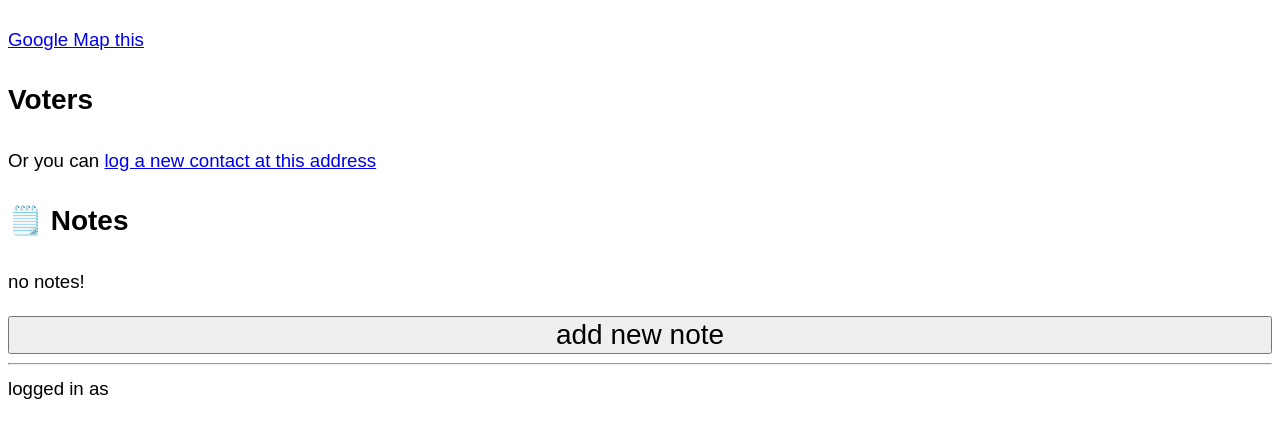
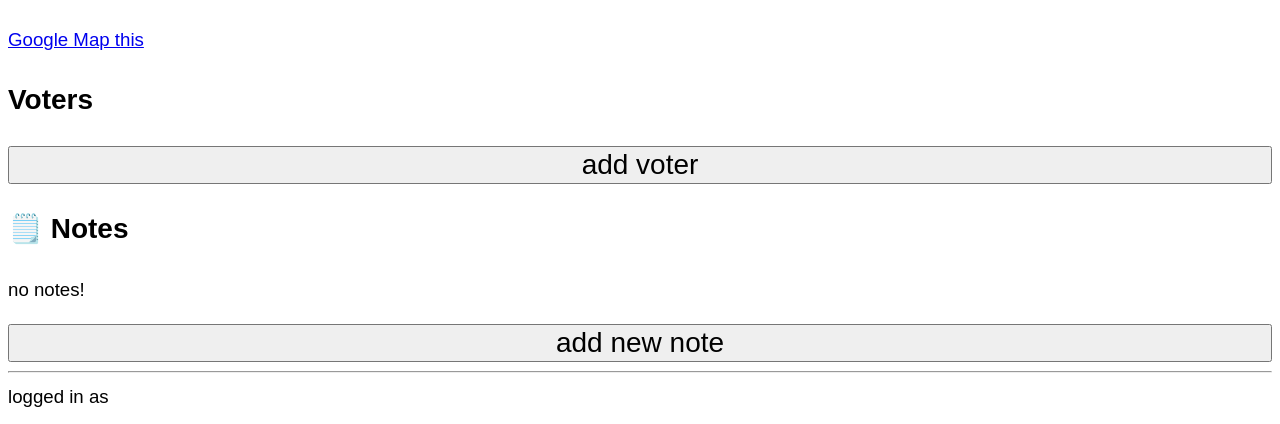
Before and after one commit to an-empty-string/canvass, a Python web app: template templates/door.html in a window 1280 px wide. Shown: the part 38-462 px from the top of the page. Run offline with Jinja, Linux system fonts and the light colour scheme; the template is opened without the code that fills it, so the values that code supplies are empty.

Commit message:
real button hours

```diff
--- a/templates/door.html
+++ b/templates/door.html
@@ -22,9 +22,7 @@
     <li>{{ voter_link(id) }}</li>
     {% endfor %}
 </ul>
-<p>
-    Or you can <a href="{{ url_for('new_door_contact', id=door._id) }}">log a new contact at this address</a>
-</p>
+<a href="{{ url_for('new_door_contact', id=door._id) }}"><button>add voter</button></a>
 <h2>🗒️ Notes</h2>
 {{ render_notes(door) }}
 {{ note_link("door", door._id) }}
```
